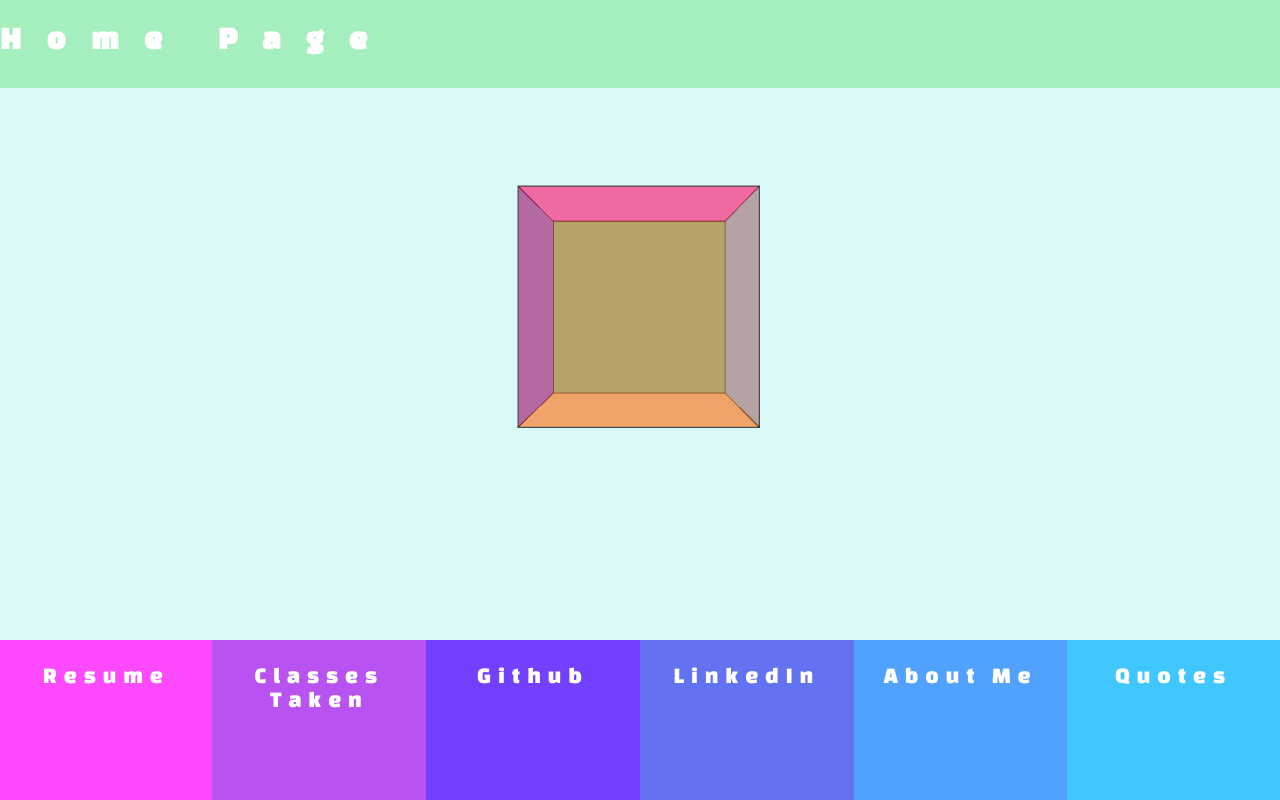
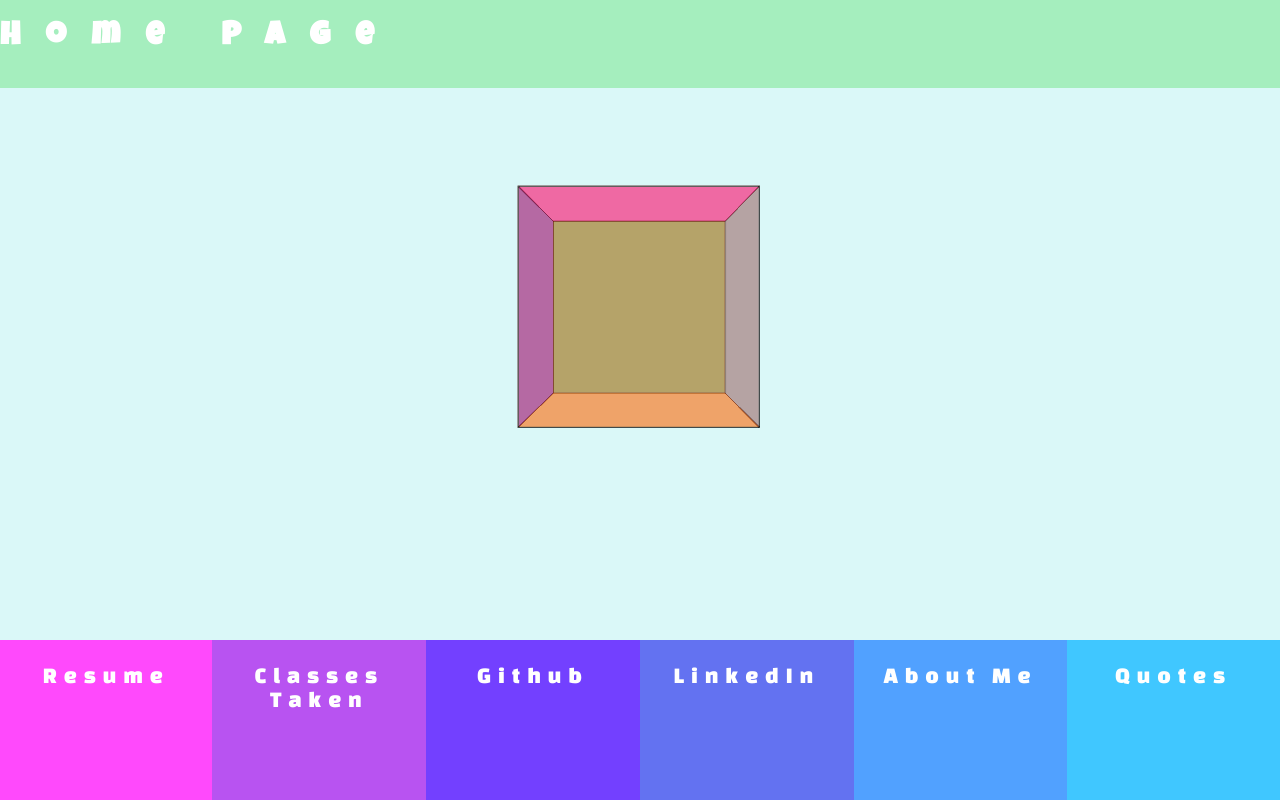
Before and after one commit to chrismolina159/chrismolina159.github.io, a plain HTML site: page index.html in a window 1280 px wide. Drawn offline with Linux system fonts and the light colour scheme.

Commit message:
Changing fonts

```diff
--- a/css/indexStyles.css
+++ b/css/indexStyles.css
@@ -33,7 +33,8 @@ body{
 		color: white;
 		letter-spacing: 0.8em;
 		/*font-family: 'Old Standard TT', serif;*/
-		font-family: 'Changa One', cursive;
+		/*font-family: 'Changa One', cursive;*/
+		font-family: "Luckiest Guy", cursive;
 	}
 	#content-container{
 		width: 100%;
@@ -104,6 +105,7 @@ body{
 		transition: transform 1.12s, opacity 1s;
 		/*font-family: 'EB Garamond', serif;*/
 		font-family: 'Changa One', cursive;
+
 	}
 	.footer-btns:hover{
 		transform: scale(1.2,1.2);
--- a/index.html
+++ b/index.html
@@ -4,7 +4,7 @@
 	<meta charset="utf-8">
 	<meta name="viewport" content="width=device-width, initial-scale=1.0">
 	<title>Home Page</title>
-	<link href="https://fonts.googleapis.com/css?family=EB+Garamond|Changa+One|Old+Standard+TT&display=swap" rel="stylesheet">
+	<link href="https://fonts.googleapis.com/css?family=EB+Garamond|Changa+One|Luckiest+Guy|Old+Standard+TT&display=swap" rel="stylesheet">
 	<link rel="stylesheet" href="css/indexStyles.css">
 </head>
 <body>
```
